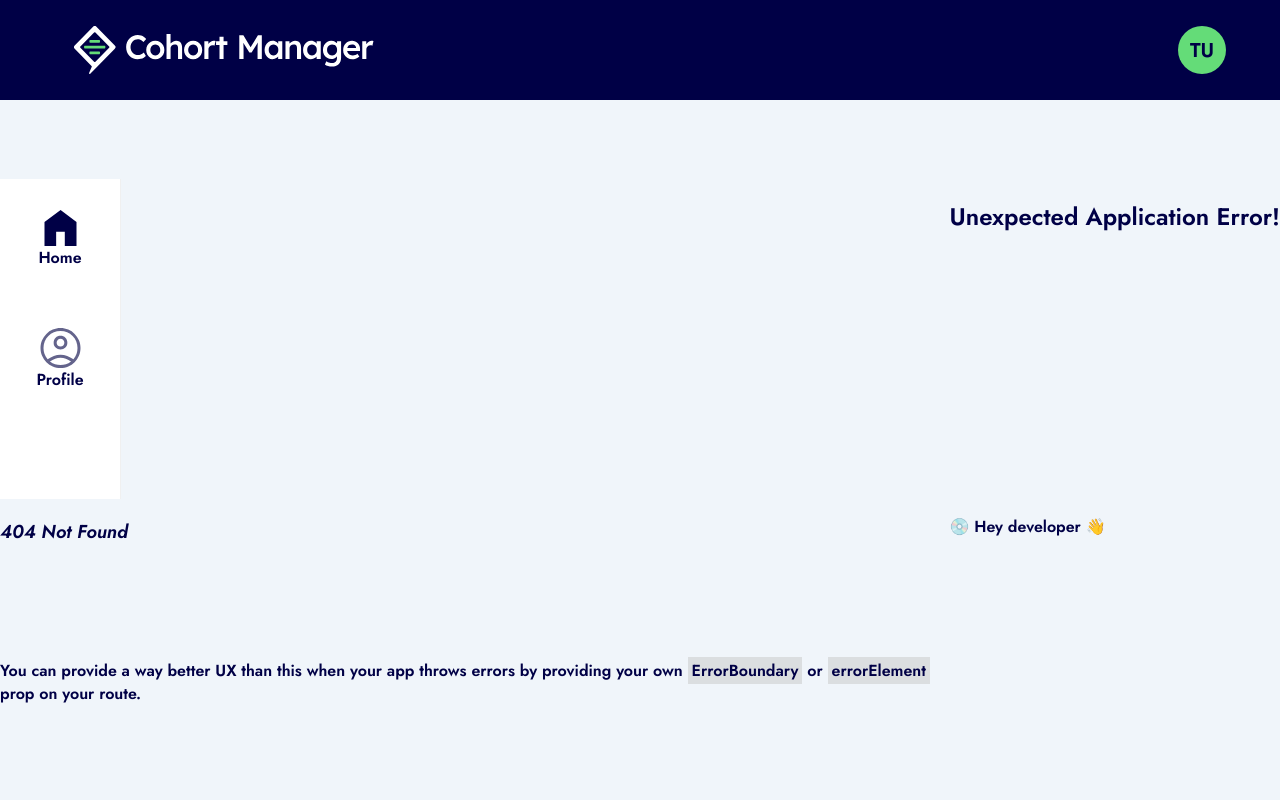
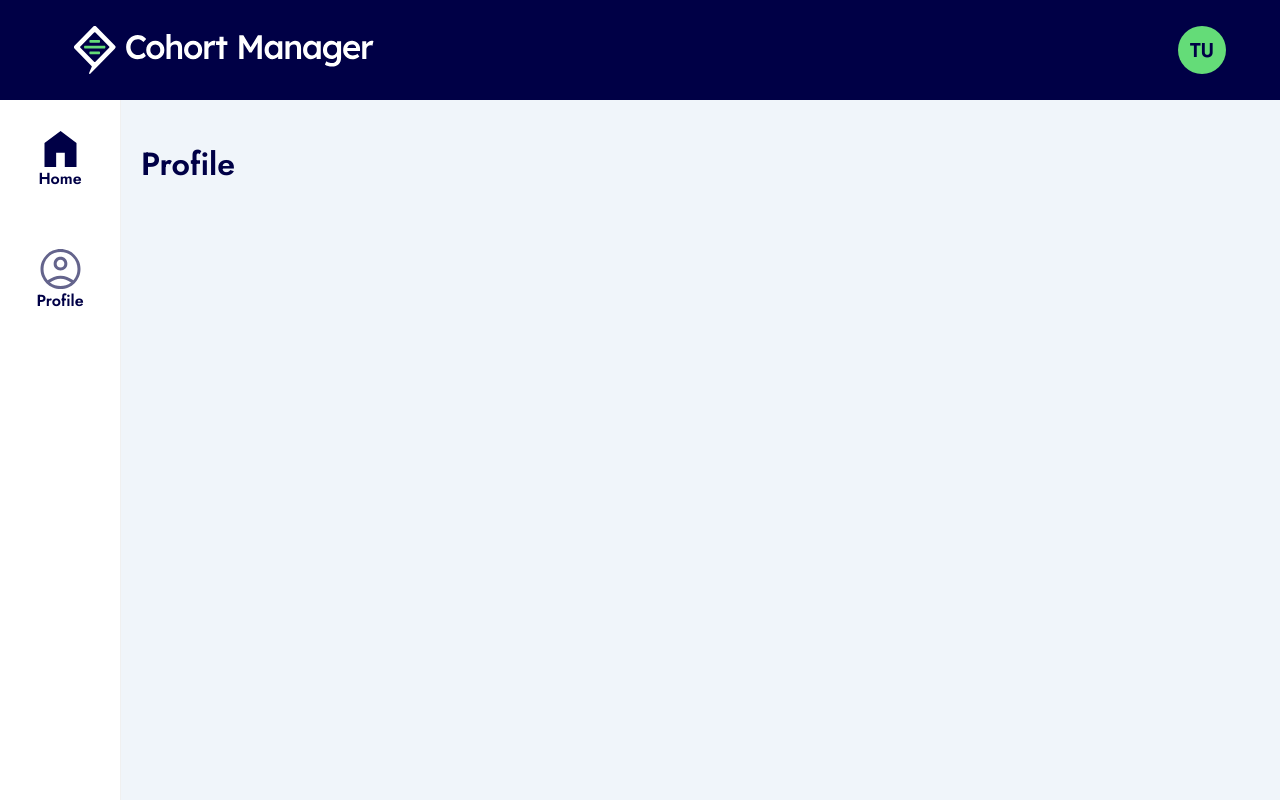
Before and after one commit to boolean-uk/react-cohort-dashboard-challenge, a React (Vite) app: page /profile/1 in a window 1280 px wide. Before the commit this address had no page. Built offline with nearby package versions, Linux system fonts and the light colour scheme.

Commit message:
Update path and css grid layout

```diff
--- a/src/components/Header/Header.jsx
+++ b/src/components/Header/Header.jsx
@@ -1,5 +1,5 @@
 import titleHeader from "../../assets/title-header.svg";
-import "../../styles/Header.css";
+import "@styles/Header.css";
 import ProfileCircle from "../ProfileCircle";
 
 export default function Header() {
--- a/src/components/Navbar/Navbar.jsx
+++ b/src/components/Navbar/Navbar.jsx
@@ -1,6 +1,6 @@
 import homeIcon from "../../assets/home-icon.svg";
 import profileIcon from "../../assets/profile-icon.svg";
-import "../../styles/Navbar.css";
+import "@styles/Navbar.css";
 import NavbarButton from "./NavbarButton";
 
 export default function Navbar() {
--- a/src/index.css
+++ b/src/index.css
@@ -26,6 +26,8 @@ body {
   grid-template-areas:
     "header header"
     "menu content";
+  grid-template-rows: auto 1fr;
+  grid-template-columns: auto 1fr;
   height: 100%;
   width: 100%;
   max-width: none;
--- a/src/main.jsx
+++ b/src/main.jsx
@@ -1,22 +1,32 @@
 import React from "react";
 import ReactDOM from "react-dom/client";
 import "./index.css";
-import Root from "./routes/root.jsx";
 import { RouterProvider, createBrowserRouter } from "react-router-dom";
-import Header from "./components/Header/Header.jsx";
-import Navbar from "./components/Navbar/Navbar.jsx";
+import { QueryClient, QueryClientProvider } from "react-query";
+import Root from "./routes/Root";
+import Home from "./routes/Home";
+import Profile from "./routes/Profile";
 
 const router = createBrowserRouter([
   {
-    path: "/",
     element: <Root />,
+    children: [
+      {
+        path: "/",
+        element: <Home />,
+      },
+      {
+        path: "/profile/:id",
+        element: <Profile />,
+      },
+    ],
   },
 ]);
 
 ReactDOM.createRoot(document.getElementById("root")).render(
   <React.StrictMode>
-    <Header />
-    <Navbar />
-    <RouterProvider router={router} />
+    <QueryClientProvider client={new QueryClient()}>
+      <RouterProvider router={router} />
+    </QueryClientProvider>
   </React.StrictMode>
 );
--- a/src/components/Content.jsx
+++ b/src/routes/Home.jsx
@@ -1,11 +1,11 @@
 import "@styles/Content.css";
-import PostInput from "./Post/PostInput";
-import Post from "./Post/Post";
+import PostInput from "@components/Post/PostInput";
+import Post from "@components/Post/Post";
 import { useState } from "react";
 import { useQuery } from "react-query";
 import { getAllPosts } from "@services/PostService";
 
-export default function Content() {
+export default function Home() {
   const [posts, setPosts] = useState([]);
   const { isLoading, error } = useQuery("posts", () => getAllPosts(setPosts));
 
--- /dev/null
+++ b/src/routes/Profile.jsx
@@ -0,0 +1,9 @@
+import "@styles/Content.css";
+
+export default function Profile() {
+  return (
+    <div className="content">
+      <h1>Profile</h1>
+    </div>
+  );
+}
--- a/src/routes/root.jsx
+++ b/src/routes/root.jsx
@@ -1,10 +1,13 @@
-import Content from "../components/Content";
-import { QueryClient, QueryClientProvider } from "react-query";
+import Header from "@components/Header/Header.jsx";
+import Navbar from "@components/Navbar/Navbar.jsx";
+import { Outlet } from "react-router-dom";
 
 export default function Root() {
   return (
-    <QueryClientProvider client={new QueryClient()}>
-      <Content />
-    </QueryClientProvider>
+    <>
+      <Header />
+      <Navbar />
+      <Outlet />
+    </>
   );
 }
```
